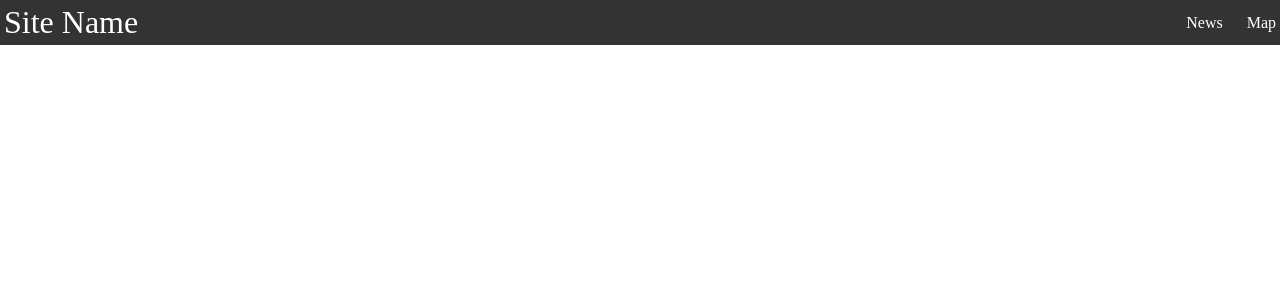
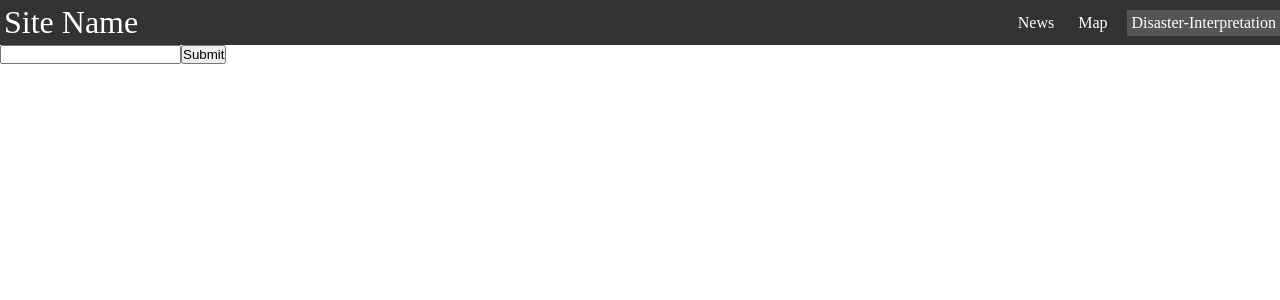
Before and after one commit to KaalaAadmi/ASE-Disaster, a React (Create React App) app: page /disaster-response in a window 1280 px wide. Before the commit this address had no page. Shown: the top 300 px of the page. Built offline with nearby package versions, Linux system fonts and the light colour scheme.

Commit message:
disaster-interpretation button

```diff
--- a/src/App.js
+++ b/src/App.js
@@ -5,6 +5,7 @@ import News from "./components/News";
 import Navbar from "./components/Navbar";
 import { Route, Routes } from "react-router-dom";
 import Home from "./components/Home";
+import DisasterResponse from "./components/DisasterResponse";
 
 function App() {
   const [location, setLocation] = React.useState({
@@ -24,6 +25,7 @@ function App() {
         <Routes>
           <Route path="/" element={<Home />} />
           <Route path="/news" element={<News />} />
+          <Route path="/disaster-response" element={ <DisasterResponse />} />
           <Route
             path="/maps"
             element={
--- /dev/null
+++ b/src/components/DisasterResponse.js
@@ -0,0 +1,41 @@
+import React, { useState } from 'react';
+import axios from "axios";
+
+const DisasterResponse = (props) => {
+  const [inputValue, setInputValue] = React.useState();
+  const [apiResponse, setApiResponse] = React.useState();
+
+  const handleChange = (event) => {
+    setInputValue(event.target.value);
+  };
+
+  const handleSubmit = async (event) => {
+    event.preventDefault();
+    try {
+    //   const response = await fetch(`http://127.0.0.1:8000/api/v1/getDisasterResponse`);
+      const response = await axios.get(
+        "http://127.0.0.1:8000/api/v1/all-disaster-data"
+      );
+      // const data = await response.json();
+      setApiResponse(response.data);
+    } catch (error) {
+      console.error(error);
+    }
+  };
+
+  return (
+    <div>
+      <form onSubmit={handleSubmit}>
+        <input
+          type="text"
+          value={inputValue}
+          onChange={handleChange}
+        />
+        <button type="submit">Submit</button>
+      </form>
+      <p>{apiResponse}</p>
+    </div>
+  );
+};
+
+export default DisasterResponse;
--- a/src/components/Map.js
+++ b/src/components/Map.js
@@ -99,7 +99,7 @@ const Map = (props) => {
         const res = await axios.get(
           "http://127.0.0.1:8000/api/v1/all-disaster-data"
         );
-        // console.log(res.data)
+        console.log(res.data)
         setDisasterData(res.data);
       } catch (error) {
         console.log(error);
@@ -203,7 +203,7 @@ const Map = (props) => {
         directions.setOrigin([marker.longitude, marker.latitude]);
         directions.setDestination([-6.25819, 53.344415]);
       });
-      map.current.addControl(directions, "top-left");
+      // map.current.addControl(directions, "top-left");
 
       // Add the user location marker
       const origin = new mapboxgl.Marker()
@@ -231,7 +231,7 @@ const Map = (props) => {
         <>
           {/* Add lower div to display the current position of the user --> for testing use */}
           <div className="sidebar">
-            You current location: <br /> Longitude: {marker.longitude} |
+            Your current location: <br /> Longitude: {marker.longitude} |
             Latitude: {marker.latitude}
           </div>
           {/* Add the map to the screen */}
--- a/src/components/Navbar.js
+++ b/src/components/Navbar.js
@@ -14,6 +14,9 @@ export default function Navbar() {
         </li>
         <li>
           <CustomLink to="/maps">Map</CustomLink>
+        </li>
+        <li>
+          <CustomLink to="/disaster-response">Disaster-Interpretation</CustomLink>
         </li>
       </ul>
     </nav>
```
